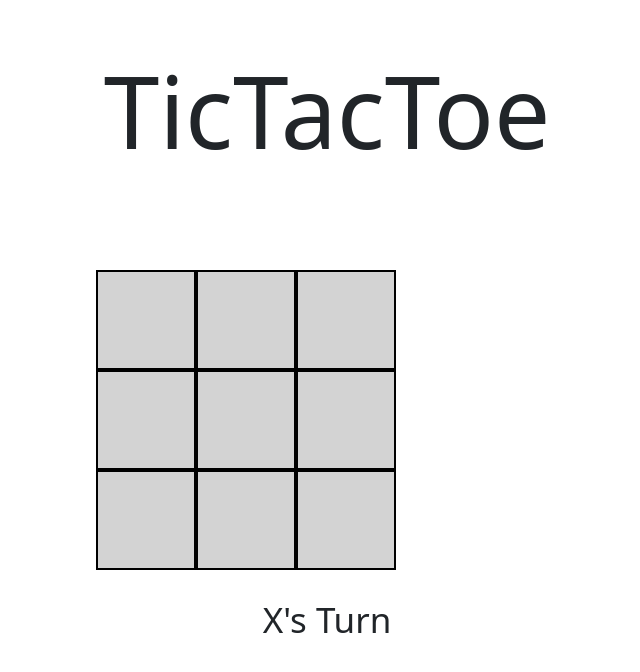
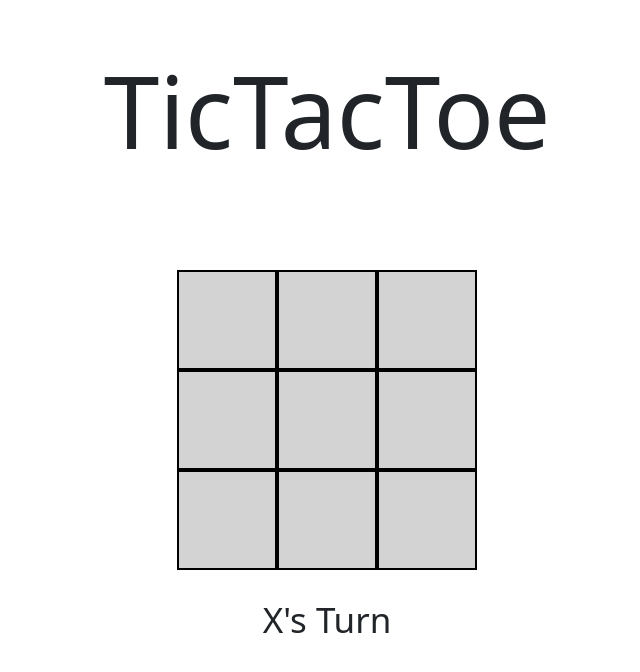
Before and after one commit to stewxy/Minigames, a React (Vite) app: page / in a window 1280 px wide. Shown: the top 672 px of the page, without its empty margins (313-953 px from the left). Built offline with nearby package versions, Linux system fonts and the light colour scheme.

Commit message:
made changes so tictactoe borad doesn't resize when zoomed in

```diff
--- a/src/App.css
+++ b/src/App.css
@@ -22,11 +22,28 @@ h1{
 }
 
 .container{
-    padding-left: 27.4% !important;
+    /* padding-left: 27.4% !important; */
+    width: 300px !important;
     margin-top: 100px;
+    /* width: 100px; */
+    /* background-color: green; */
 }
 
 .resetButtonCont{
     text-align: center;
     font-size: 35px;
 }
+
+.row{
+    /* background-color: blue; */
+}
+.tictactoecont{
+    /* background-color: red; */
+}
+
+@media screen and (zoom: 200%) {
+    .col{
+        width:50px !important;
+        background-color: green;
+    }
+ }
```
